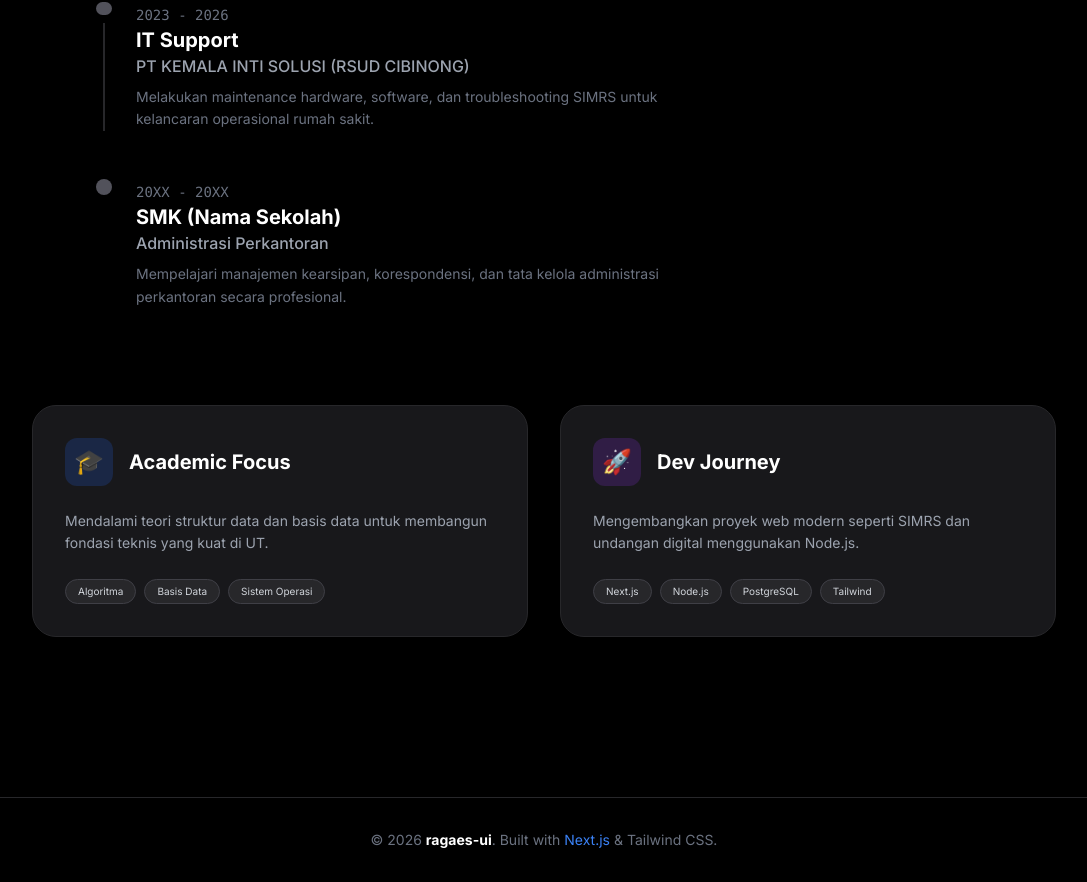
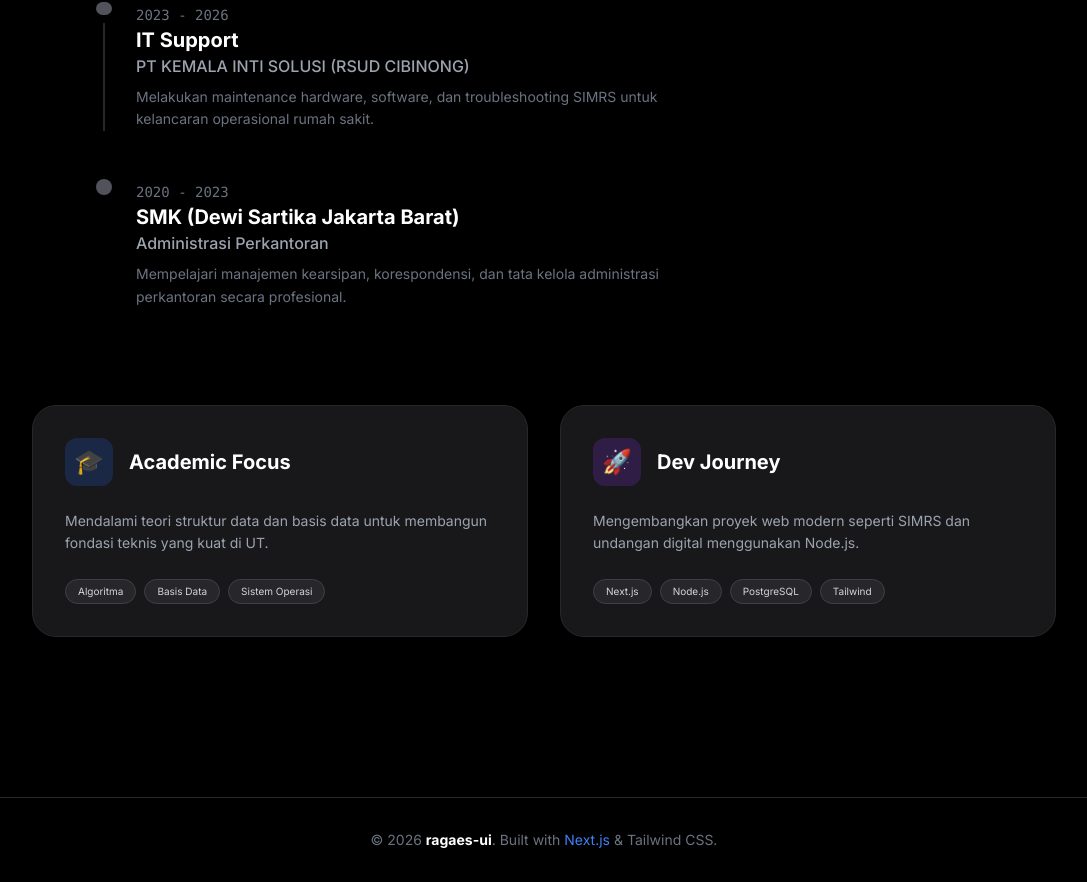
Before and after one commit to ragaes-ui/my-portofolio-raga, a Next.js app: page /about in a window 1280 px wide. Shown: the part 861-1743 px from the top of the page, without its empty margins (96-1183 px from the left). Built offline with nearby package versions, Linux system fonts and the light colour scheme.

Commit message:
Update page.tsx

```diff
--- a/src/app/about/page.tsx
+++ b/src/app/about/page.tsx
@@ -117,8 +117,8 @@ export default function AboutPage() {
                   {/* Garis vertikal dihilangkan pada item terakhir agar lebih rapi, atau bisa dibiarkan jika akan ada item lain */}
                 </div>
                 <div>
-                  <span className="text-sm text-gray-500 font-mono">20XX - 20XX</span> {/* Ganti Tahun Sesuai Kelulusan */}
-                  <h3 className="text-xl font-bold">SMK (Nama Sekolah)</h3> {/* Ganti Nama Sekolah */}
+                  <span className="text-sm text-gray-500 font-mono">2020 - 2023</span> {/* Ganti Tahun Sesuai Kelulusan */}
+                  <h3 className="text-xl font-bold">SMK (Dewi Sartika Jakarta Barat)</h3> {/* Ganti Nama Sekolah */}
                   <p className="text-gray-400 font-medium">Administrasi Perkantoran</p>
                   <p className="text-gray-500 mt-2 max-w-xl text-sm leading-relaxed">
                     Mempelajari manajemen kearsipan, korespondensi, dan tata kelola administrasi perkantoran secara profesional.
```
